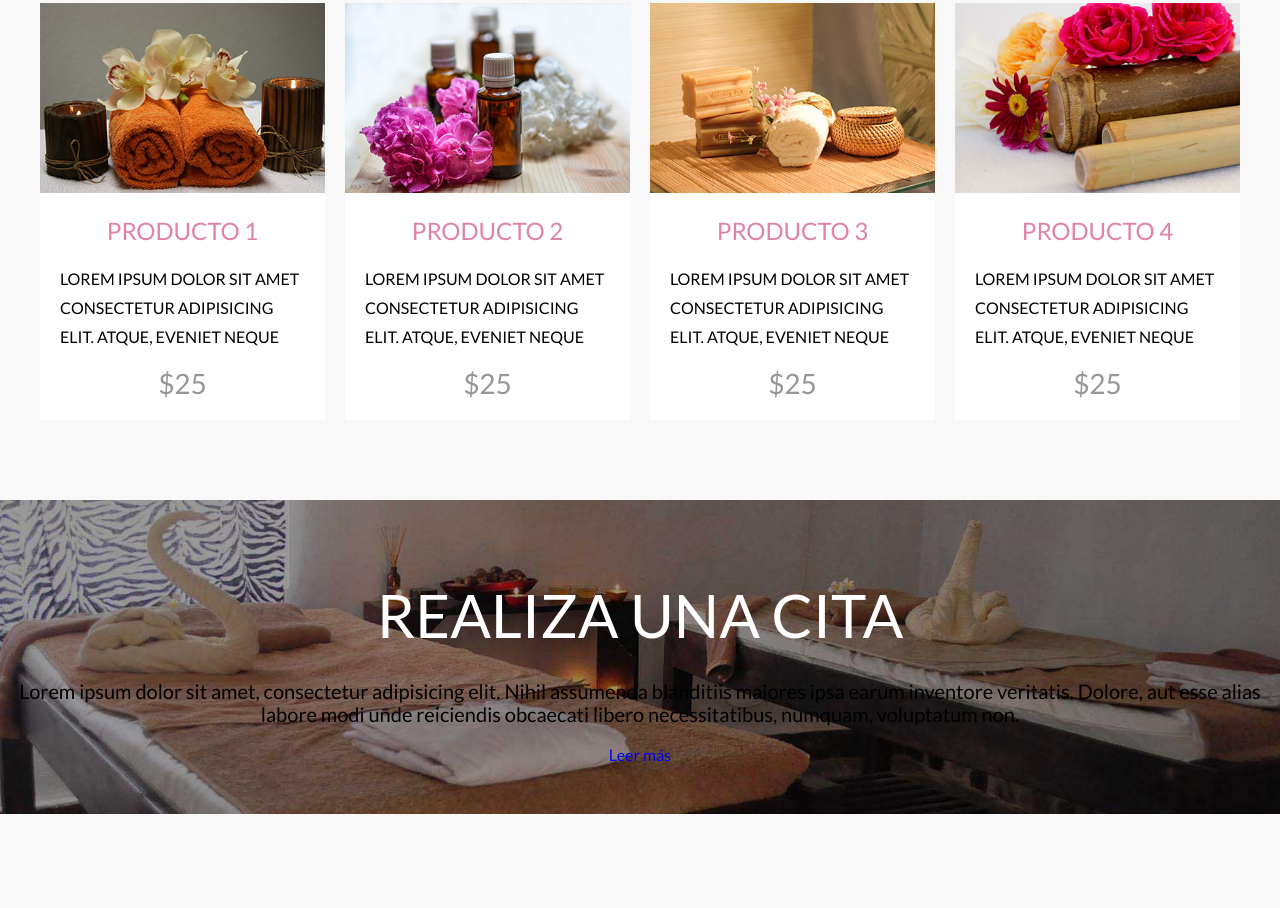
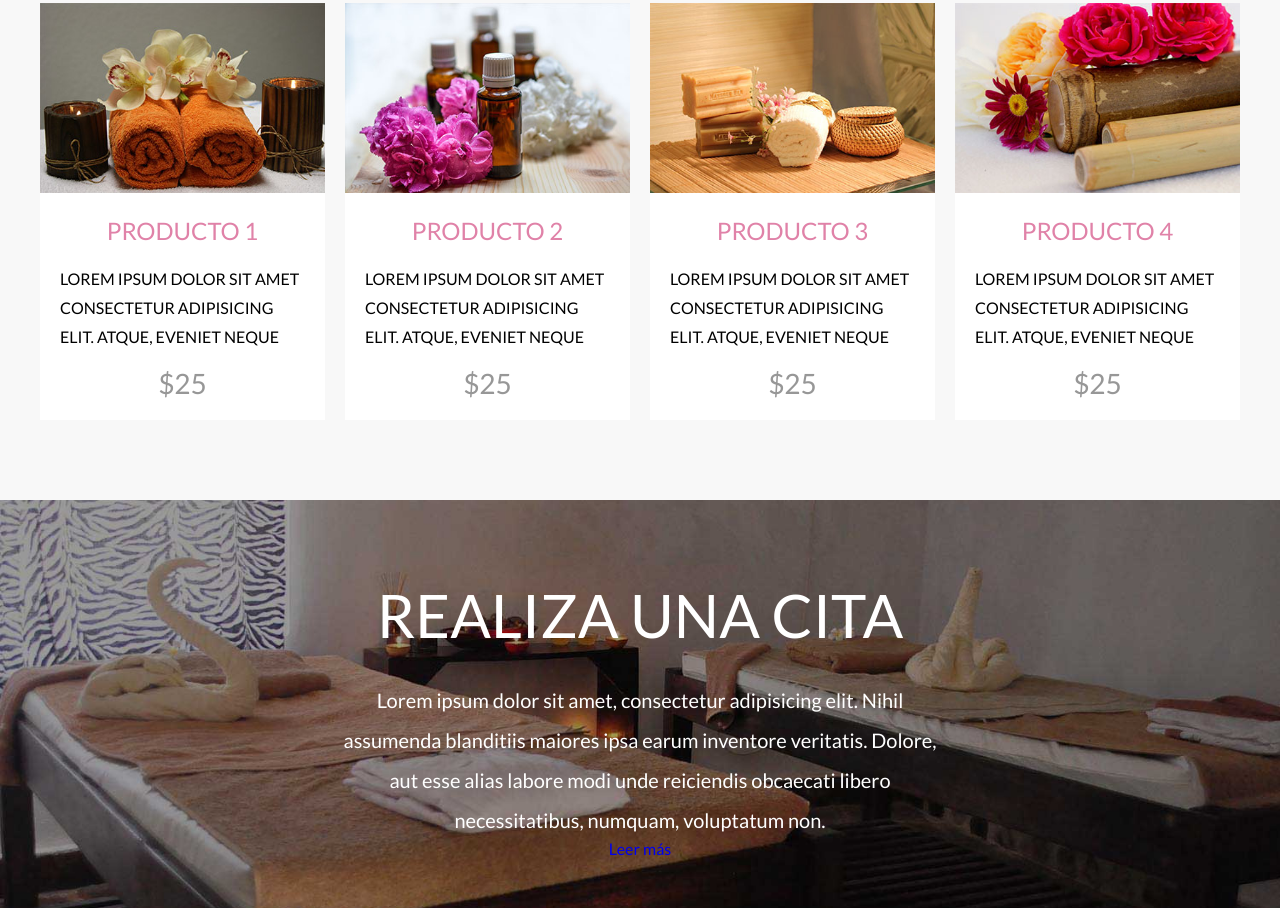
Before and after one commit to ManuUSS/carolina-spa, a website: page index.html in a window 1280 px wide. Shown: the part 2942-3850 px from the top of the page. Before the commit the page ends 3756 px from the top, so only its background shows below. Drawn offline with nearby package versions, Linux system fonts and the light colour scheme; files that its build step writes are made by us from their sources; files whose address does not match are found by name; a web font is replaced by a local one.

Commit message:
new: cita-texto scss

```diff
--- a/src/scss/ui/content/_cita.scss
+++ b/src/scss/ui/content/_cita.scss
@@ -15,4 +15,10 @@
         font-size: 6rem;
     }
 
+    &__texto {
+        max-width: 60rem;
+        margin: 0 auto;
+        color: v.$blanco;
+        line-height: 2;
+    }
 }
```
